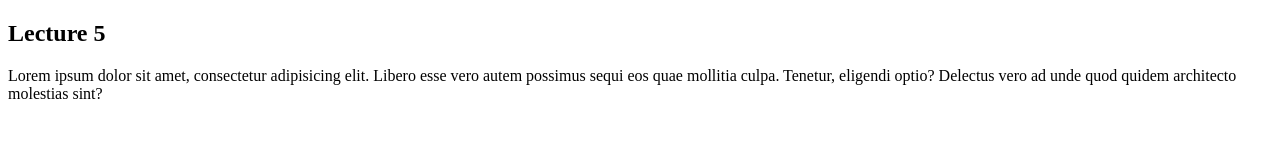
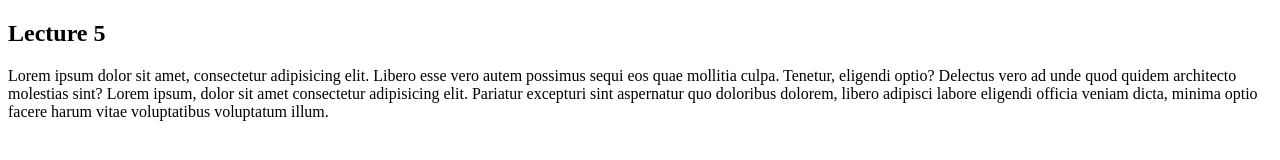
Before and after one commit to fw-25/FEP-25-Examples, a plain HTML site: page lecture-5/index.html in a window 1280 px wide. Drawn offline with Linux system fonts and the light colour scheme.

Commit message:
add more text

```diff
--- a/lecture-5/index.html
+++ b/lecture-5/index.html
@@ -11,7 +11,9 @@
     <h2>Lecture 5</h2>
 
     <article>Lorem ipsum dolor sit amet, consectetur adipisicing elit. Libero esse vero autem possimus sequi eos quae
-        mollitia culpa. Tenetur, eligendi optio? Delectus vero ad unde quod quidem architecto molestias sint?</article>
+        mollitia culpa. Tenetur, eligendi optio? Delectus vero ad unde quod quidem architecto molestias sint?
+        Lorem ipsum, dolor sit amet consectetur adipisicing elit. Pariatur excepturi sint aspernatur quo doloribus dolorem, libero adipisci labore eligendi officia veniam dicta, minima optio facere harum vitae voluptatibus voluptatum illum.
+    </article>
 
 </body>
 
```
